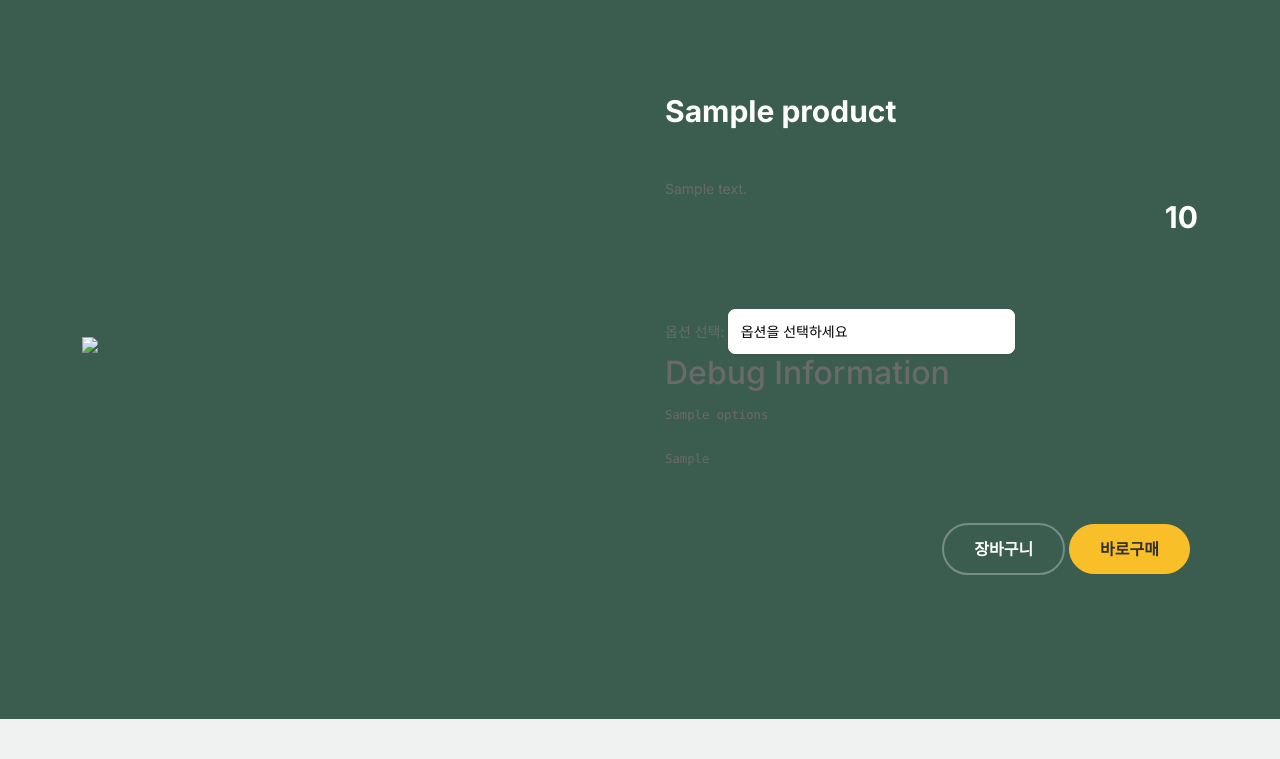
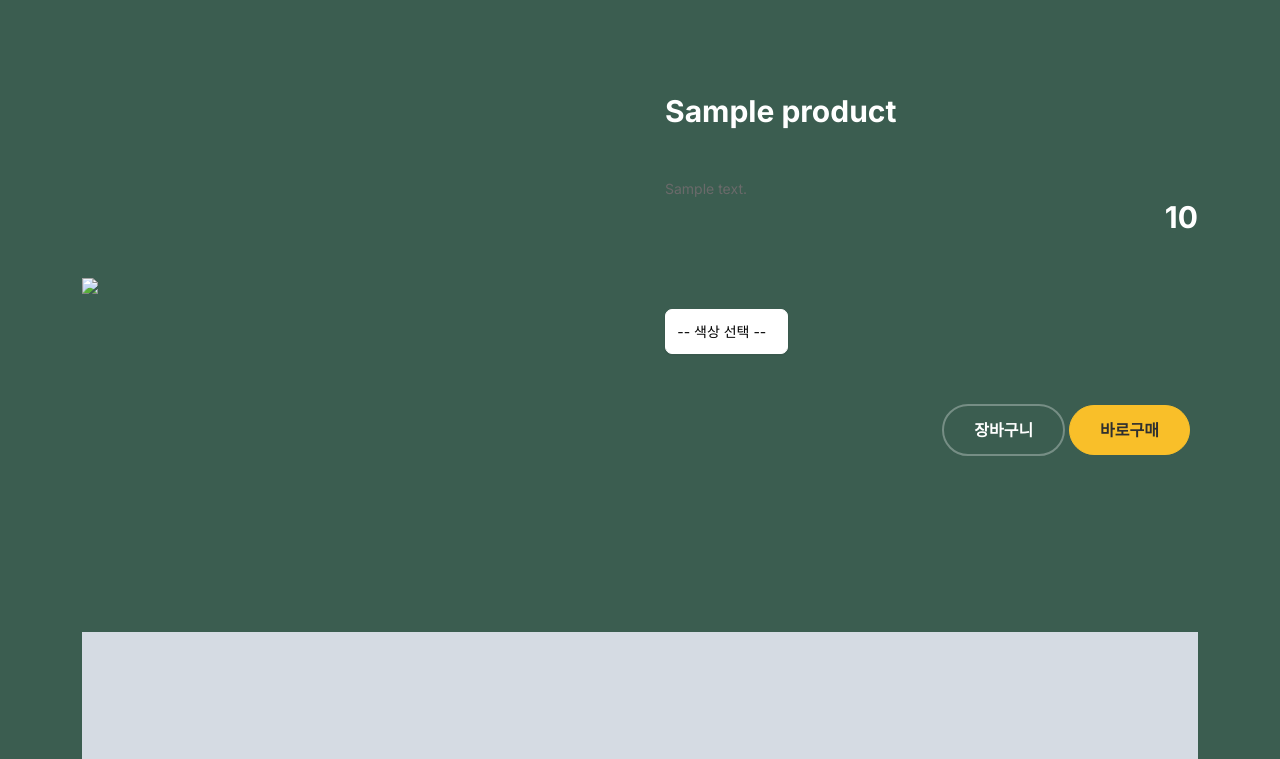
Before and after one commit to Woni1010011/anymall, a Django app: template anymall/main/templates/product.html in a window 1280 px wide. Shown: the part 85-844 px from the top of the page. Run offline with Django 4.2, Linux system fonts and the light colour scheme; the template is opened without the code that fills it: most values are stand-ins (such as "Sample title", 1, 10 or a date in 2020); grey boxes marked "Sample" are stand-in pictures; some libraries are stand-ins or nearby versions.

Commit message:
Fix: option
상품의 옵션 수정
주 옵션 선택에 따른 부가옵션 선택 (동적으로 변경 필요)

작성자: 정동진

```diff
--- a/anymall/main/templates/product.html
+++ b/anymall/main/templates/product.html
@@ -8,6 +8,7 @@
 {% load static %}
 <!doctype html>
 <html lang="en">
+
 <head>
 	<link href="{% static 'css/product.css' %}" rel="stylesheet">
 	<title>Anymall</title>
@@ -30,61 +31,28 @@
 					<div class="product_description">{{product.product_description}}</div>
 					<div class="product-price">{{product.product_price}}</div>
 					<br>
-					{% if product.is_option %}
-						{% for option_name, options in option_groups.items %}
-							<div class="product-option">
-								<label for="select-{{ option_name }}">{{ option_name }}</label>
-								<select name="option-selectbox" id="select-{{ option_name }}" class="option-selectbox" onchange="updateAdditionalOptions('{{ option_name }}', this.value);">
-									<option value="none">-- {{ option_name }} 선택 --</option>
-									{% for option in options %}
-										<option class="option_value" value="{{ option }}">{{ option }}</option>
+					<!-- 주 옵션 -->
+					<select id="primary-option" onchange="updateSecondaryOptions()">
+						<option value="">-- 색상 선택 --</option>
+						{% for color in option_groups.색상 %}
+						<option value="{{ color }}">{{ color }}</option>
+						{% endfor %}
+					</select>
 
-									{% endfor %}
+					<!-- 부가 옵션 -->
+					<div id="secondary-options">
 
-								</select>
+
 					</div>
 
 
 
 
-
-						{% endfor %}
-					{% endif %}
-
-
-					{% if options %}
-    <div class="option-select">
-        <label for="option-selectbox">옵션 선택:</label>
-        <select id="option-selectbox" name="option-selectbox">
-            <option value="">옵션을 선택하세요</option>
-            {% for option in options %}
-                <option value="{{ option.option_value }}">
-                    {{ option.option_name_add }}: {{ option.option_value_add }} (추가비용: {{ option.option_amount }}원)
-                </option>
-            {% endfor %}
-        </select>
-    </div>
-{% else %}
-    <p>이 제품에는 추가 옵션이 없습니다.</p>
-{% endif %}
-
-
-
-					<div>
-						<h2>Debug Information</h2>
-						<pre>{{ options }}</pre>
-						<pre>{{ option_groups|safe }}</pre>
+						<div class="purchase-btn">
+							<p><a href="" class="btn btn-white-outline">장바구니</a> <a href="#"
+									class="btn btn-secondary me-2">바로구매</a></p>
 						</div>
 
-
-
-
-
-
-					<div class="purchase-btn">
-						<p><a href="" class="btn btn-white-outline">장바구니</a> <a href="#" class="btn btn-secondary me-2">바로구매</a></p>
-					</div>
-				</div>
 				</div>
 
 			</div>
@@ -132,31 +100,38 @@
 </script>
 
 <script>
-    function updateAdditionalOptions(optionName, selectedValue) {
-        // 모든 부가 옵션 숨기기
-        document.querySelectorAll('.additional-options').forEach(function(div) {
-            div.style.display = 'none';
+	function updateSecondaryOptions() {
+		const primaryOption = document.getElementById('primary-option').value;
+		const secondaryOptionsContainer = document.getElementById('secondary-options');
+
+		// 기존 부가 옵션 내용을 지웁니다
+		secondaryOptionsContainer.innerHTML = '';
+
+		// 선택된 주 옵션에 대한 부가 옵션을 동적으로 생성합니다
+		if (primaryOption && optionGroups[primaryOption]) {
+			const sizes = optionGroups[primaryOption];
+			const select = document.createElement('select');
+
+			// 기본 옵션 추가
+			const defaultOption = new Option('-- 사이즈 선택 --', '');
+			select.appendChild(defaultOption);
+
+			// 각 사이즈 옵션 추가
+			sizes.forEach(function (size) {
+				const option = new Option(`${size.value_add} (추가비용: ${size.amount}원)`, size.value_add);
+				select.appendChild(option);
 			});
 
-        // 선택된 주 옵션에 해당하는 부가 옵션 필드를 표시
-        var additionalDiv = document.getElementById(`additional-${optionName}`);
-        if (additionalDiv) {
-            additionalDiv.style.display = 'block';
-
-            // 해당하는 부가 옵션 선택 필드 활성화
-            var selectBoxes = additionalDiv.querySelectorAll('select');
-            selectBoxes.forEach(function(selectBox) {
-                if (selectBox.id.endsWith(`-${selectedValue}`)) {
-                    selectBox.style.display = 'block';
-                } else {
-                    selectBox.style.display = 'none';
-                }
-            });
+			secondaryOptionsContainer.appendChild(select);
 		}
 	}
 
 
+
 </script>
 
+<script type="text/javascript">
+	const optionGroups = {{ option_groups.색상| safe }};
+</script>
 
 </html>
```
Also changed, not shown: anymall/main/views.py (+9 -12 lines). Lines whose indentation alone changed are shown as unchanged.
